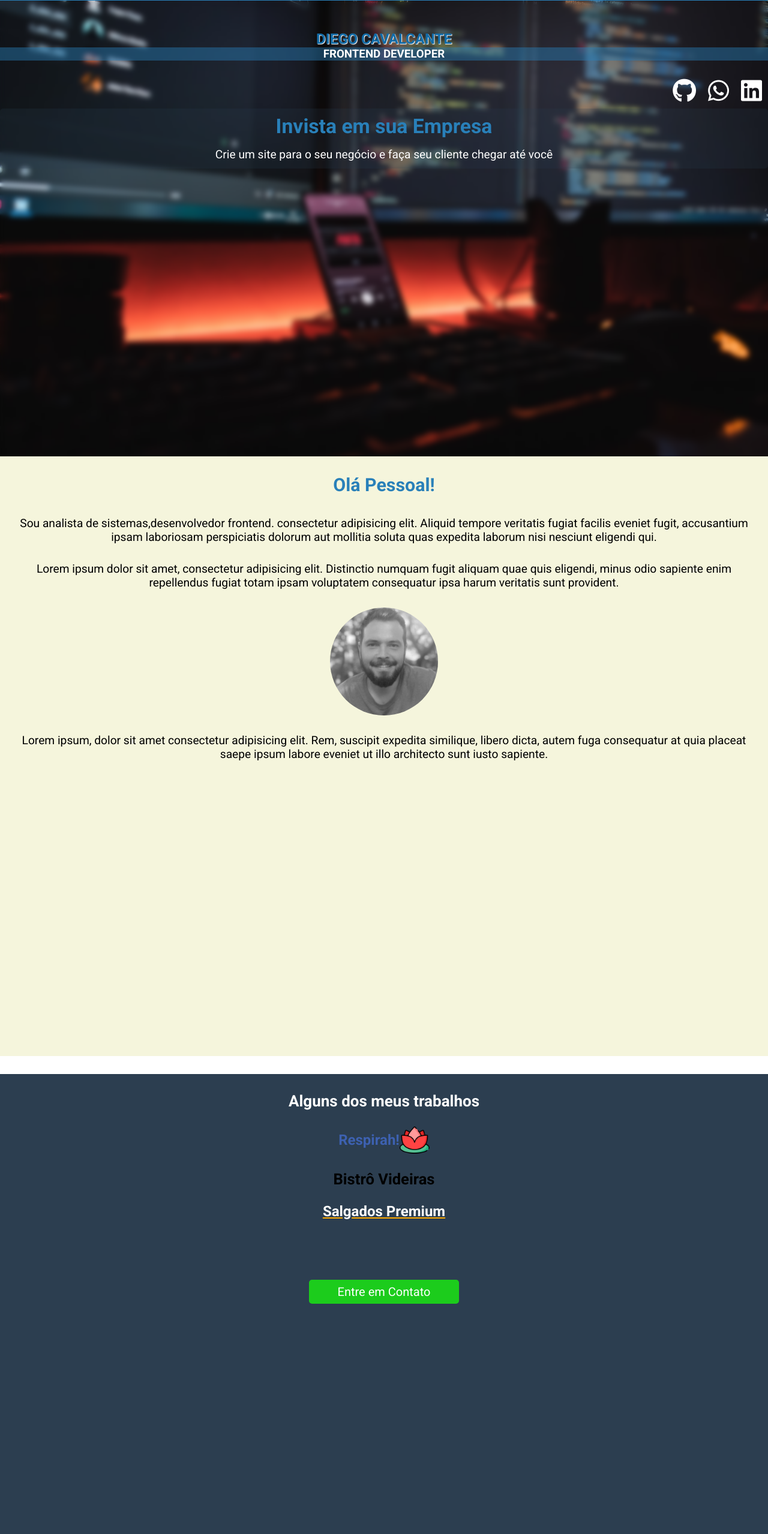
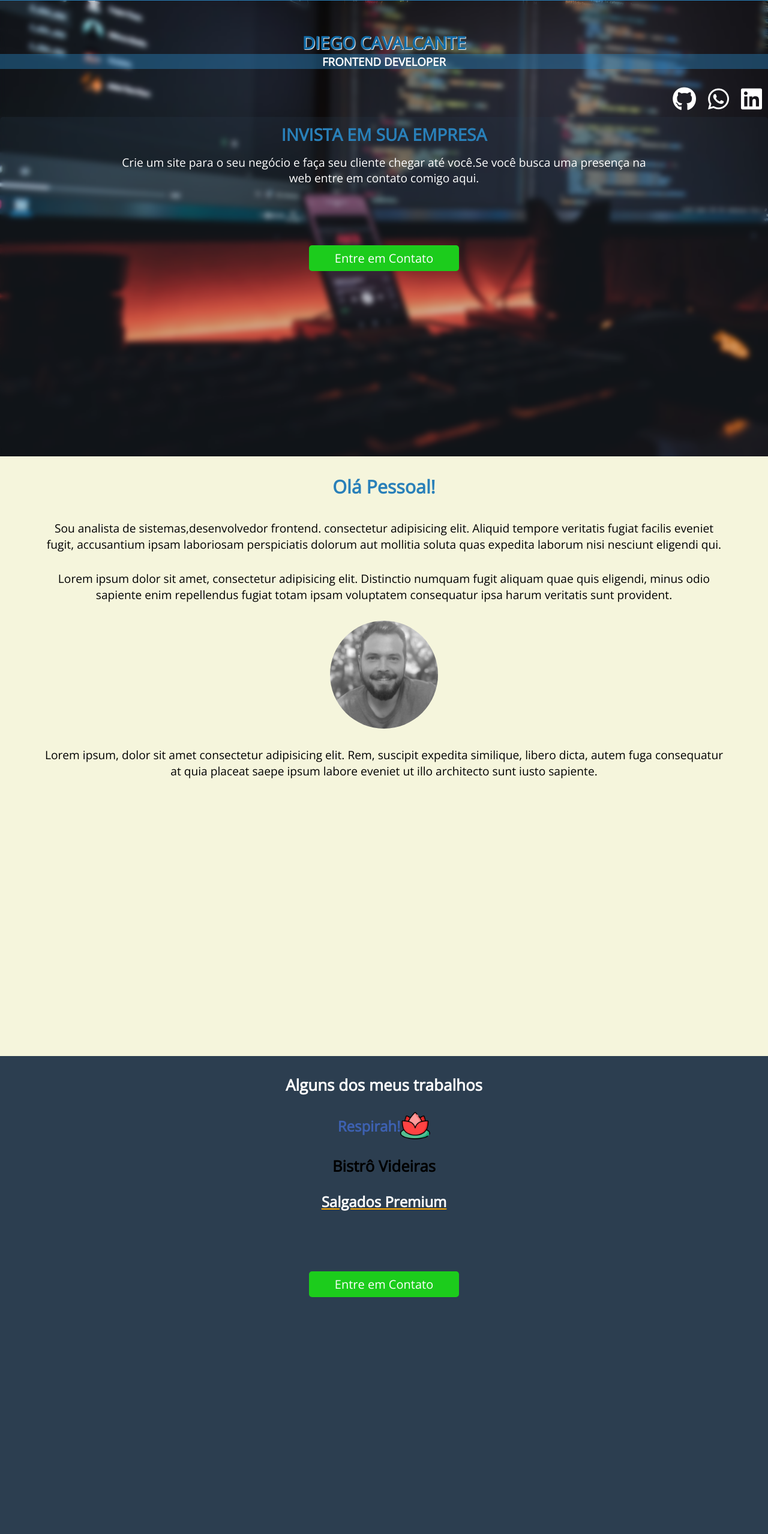
Before and after one commit to DiegoCavalcante1984/portifolio_, a plain HTML site: page index.html in a window 1280 px wide. Shown: the top 2558 px of the page at 60% size. Drawn offline with nearby package versions, Linux system fonts and the light colour scheme.

Commit message:
create btn and style banner

```diff
--- /dev/null
+++ b/button.css
@@ -0,0 +1,18 @@
+.btn{
+  display: flex;
+  justify-content: center;
+  margin-top:100px;
+  width: 100%;
+}
+
+.btn button{
+  background-color:rgb(28, 204, 28);
+  width:250px;
+  padding:8px;
+  border:none;
+  border-radius:5px;
+  color:#FFF;
+  font-size:20px;
+  cursor:pointer;
+
+}
--- a/header.css
+++ b/header.css
@@ -33,16 +33,16 @@
   background-color:#2980b9;
   transition:ease-in-out 600ms;
 
+
 }
 #header_ ul li a{
   color:#FFF;
   text-decoration: none;
-  font-size:18px;
-  text-transform:capitalize;
+  font-size:16px;
+  text-transform:uppercase;
+  font-weight:bold;
+}
 
-
-
-}
 #iconClose{
   display:none;
 }
--- a/index.html
+++ b/index.html
@@ -10,12 +10,18 @@
     <link href="https://fonts.googleapis.com/icon?family=Material+Icons"
       rel="stylesheet">
 
+    <link rel="preconnect" href="https://fonts.googleapis.com">
+    <link rel="preconnect" href="https://fonts.gstatic.com" crossorigin>
+    <link href="https://fonts.googleapis.com/css2?family=Open+Sans:wght@300&display=swap" rel="stylesheet">
+
+
 
       <script src="https://kit.fontawesome.com/fb7266145b.js" crossorigin="anonymous"></script>
 
     <link rel="stylesheet" href="style.css">
     <link rel="stylesheet" href="header.css">
     <link rel="stylesheet" href="query.css">
+    <link rel="stylesheet" href="button.css">
     <title>Portifólio</title>
 </head>
 <body onresize="size()">
@@ -58,10 +64,16 @@
                     <h1>Invista em sua Empresa</h1>
                 </div>
                 <div class="text_banner">
-                    <p>Crie um site para o seu negócio e faça seu cliente chegar até você</p>
+                    <p>Crie um site para o seu negócio e faça seu cliente chegar até você.Se você busca uma presença na web entre em contato comigo aqui.</p>
 
                 </div>
+
+                <div class="btn">
+                    <a href="https://wa.me/5511948469283" target="_blank"><button>Entre em Contato</button> </a>
+                </div>
+
             </article>
+
 
         </section>
 
@@ -95,10 +107,16 @@
                 <h2 class="job1">Salgados Premium</h2>
             </a>
 
+
             <div class="btn">
                 <a href="https://wa.me/5511948469283" target="_blank"><button>Entre em Contato</button> </a>
             </div>
+
         </section>
+
+
+
+
         <footer class="footer" id="footer">
             <div class="social_media_footer">
                 <a href="https://github.com/DiegoCavalcante1984" target="_blank"><i class="fa-brands fa-github"></i></a>
--- a/query.css
+++ b/query.css
@@ -32,6 +32,9 @@
     height:100vh;
     margin:0 auto;
   }
+  .text_banner p{
+    width: 70%;
+  }
   .box_description{
 
       background-color:beige;
@@ -39,15 +42,11 @@
       padding:10px;
       margin-top:-70px;
   }
-  .job_container{
-    margin-top:30px;
+  .box_description p{
+    width:90%;
   }
 
-
-
-
-
-  @media (min-width:922px){
+    @media (min-width:922px){
     #menu_ ul{
       display:flex;
       justify-content: start;
--- a/style.css
+++ b/style.css
@@ -2,8 +2,10 @@
     margin: 0;
     padding: 0;
     box-sizing: border-box;
-    font-family: 'Roboto', sans-serif;
+    /*font-family: 'Roboto', sans-serif;*/
     scroll-behavior: smooth;
+    font-family: 'Open Sans', sans-serif;
+
 }
 
 
@@ -45,8 +47,9 @@ main{
 
   }
 
+
 #name{
-
+    font-size:1.8rem;
     width:50%;
     margin:0 auto;
     text-transform:uppercase;
@@ -63,12 +66,15 @@ main{
     background-color:#297fb972;
     text-transform: uppercase;
 }
-
+menu ul{
+    position:sticky;
+}
 
 menu ul li{
     background-color:#2c3e50;
     display:block;
     list-style:none;
+
     }
 
 
@@ -95,13 +101,15 @@ menu ul li{
     padding:10px;
 }
 #title_banner{
-    font-size:1.8rem;
+    text-transform: uppercase;
+    font-size:1.5rem;
     color: #2980b9;
     text-align: center;
 }
 .box_banner{
 
     background-color: #2c3e5036;
+    height: 100%;
     padding:10px;
     border-radius:5px;
 }
@@ -115,29 +123,12 @@ menu ul li{
     margin-top:15px;
     font-size:1.2rem;
     line-height:1.6rem;
-    width:70%;
+    width:50%;
     text-align:center;
 
 }
 
-.btn{
-    display: flex;
-    justify-content: center;
-    margin-top:100px;
-    width: 100%;
-}
 
-.btn button{
-    background-color:rgb(28, 204, 28);
-    width:250px;
-    padding:8px;
-    border:none;
-    border-radius:5px;
-    color:#FFF;
-    font-size:20px;
-    cursor:pointer;
-
-}
 
 .box_description{
 
@@ -160,6 +151,8 @@ menu ul li{
     text-align: center;
     margin:0 auto;
     margin-top:30px;
+
+
 
 }
 .box_img{
```
